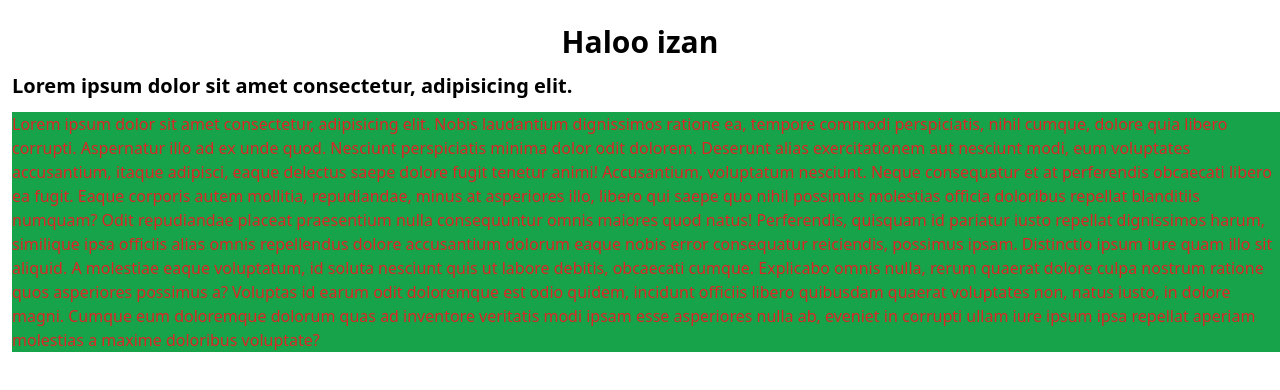
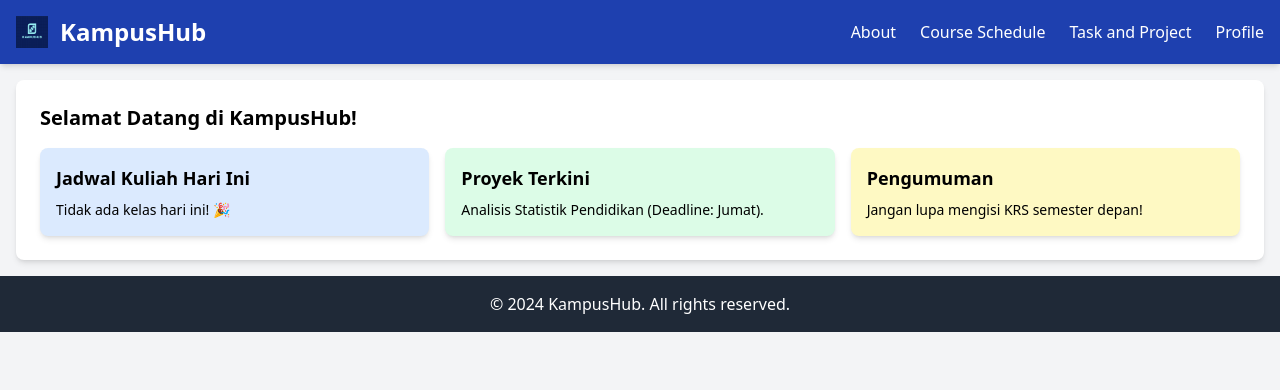
Before and after one commit to fawzan745/KampusHub, a website: page index.html in a window 1280 px wide. Drawn offline with Linux system fonts and the light colour scheme.

Commit message:
add layout and logo for main content

```diff
--- a/index.html
+++ b/index.html
@@ -6,36 +6,63 @@
     <title>KampusHub:Home</title>
     <link href="./pages/css/styles.css" rel="stylesheet" />
   </head>
-  <body>
-    <h1 class="text-3xl font-bold pt-6 mb-3 text-center">Haloo izan</h1>
-    <div class="ml-3">
-      <p class="text-xl mb-3 font-semibold">
-        Lorem ipsum dolor sit amet consectetur, adipisicing elit.
-      </p>
-      <p class="bg-green-600 text-red-600">
-        Lorem ipsum dolor sit amet consectetur, adipisicing elit. Nobis
-        laudantium dignissimos ratione ea, tempore commodi perspiciatis, nihil
-        cumque, dolore quia libero corrupti. Aspernatur illo ad ex unde quod.
-        Nesciunt perspiciatis minima dolor odit dolorem. Deserunt alias
-        exercitationem aut nesciunt modi, eum voluptates accusantium, itaque
-        adipisci, eaque delectus saepe dolore fugit tenetur animi! Accusantium,
-        voluptatum nesciunt. Neque consequatur et at perferendis obcaecati
-        libero ea fugit. Eaque corporis autem mollitia, repudiandae, minus at
-        asperiores illo, libero qui saepe quo nihil possimus molestias officia
-        doloribus repellat blanditiis numquam? Odit repudiandae placeat
-        praesentium nulla consequuntur omnis maiores quod natus! Perferendis,
-        quisquam id pariatur iusto repellat dignissimos harum, similique ipsa
-        officiis alias omnis repellendus dolore accusantium dolorum eaque nobis
-        error consequatur reiciendis, possimus ipsam. Distinctio ipsum iure quam
-        illo sit aliquid. A molestiae eaque voluptatum, id soluta nesciunt quis
-        ut labore debitis, obcaecati cumque. Explicabo omnis nulla, rerum
-        quaerat dolore culpa nostrum ratione quos asperiores possimus a?
-        Voluptas id earum odit doloremque est odio quidem, incidunt officiis
-        libero quibusdam quaerat voluptates non, natus iusto, in dolore magni.
-        Cumque eum doloremque dolorum quas ad inventore veritatis modi ipsam
-        esse asperiores nulla ab, eveniet in corrupti ullam iure ipsum ipsa
-        repellat aperiam molestias a maxime doloribus voluptate?
-      </p>
+  <body class="bg-gray-100 font-sans">
+    <!-- Header -->
+    <header class="bg-blue-800 text-white py-4 shadow-md">
+      <div class="container mx-auto flex justify-between items-center px-4">
+        <div class="flex items-center space-x-3">
+          <img src="logo.png" alt="Logo KampusHub" class="w-8 h-8" />
+          <h1 class="text-2xl font-bold ml-0-0">KampusHub</h1>
+        </div>
+        <nav class="flex space-x-6">
+          <a href="#" class="hover:text-gray-300">About</a>
+          <a href="#" class="hover:text-gray-300">Course Schedule</a>
+          <a href="#" class="hover:text-gray-300">Task and Project</a>
+          <a href="#" class="hover:text-gray-300">Profile</a>
+        </nav>
+      </div>
+    </header>
+
+    <!-- Main Content -->
+    <div class="container mx-auto flex flex-col mt-4 px-4">
+      <!-- Main Content -->
+      <main class="flex-1 bg-white shadow-md rounded-lg p-6">
+        <h2 class="text-xl font-bold mb-4">Selamat Datang di KampusHub!</h2>
+        <div class="grid grid-cols-1 md:grid-cols-2 lg:grid-cols-3 gap-4">
+          <!-- Card 1 -->
+          <div class="bg-blue-100 p-4 rounded-lg shadow-md">
+            <h3 class="font-bold text-lg">Jadwal Kuliah Hari Ini</h3>
+            <p class="text-sm mt-2">Tidak ada kelas hari ini! 🎉</p>
+          </div>
+          <!-- Card 2 -->
+          <div class="bg-green-100 p-4 rounded-lg shadow-md">
+            <h3 class="font-bold text-lg">Proyek Terkini</h3>
+            <p class="text-sm mt-2">
+              Analisis Statistik Pendidikan (Deadline: Jumat).
+            </p>
+          </div>
+          <!-- Card 3 -->
+          <div class="bg-yellow-100 p-4 rounded-lg shadow-md">
+            <h3 class="font-bold text-lg">Pengumuman</h3>
+            <p class="text-sm mt-2">Jangan lupa mengisi KRS semester depan!</p>
+          </div>
+        </div>
+      </main>
     </div>
+
+    <!-- Footer -->
+    <footer class="bg-gray-800 text-white py-4 mt-4">
+      <div class="container mx-auto text-center">
+        <p>&copy; 2024 KampusHub. All rights reserved.</p>
+      </div>
+    </footer>
+
+    <script>
+      // Mobile menu toggle
+      document.getElementById("menu-btn").addEventListener("click", () => {
+        const nav = document.querySelector("nav");
+        nav.classList.toggle("hidden");
+      });
+    </script>
   </body>
 </html>
```
Also changed, not shown: logo.png (added), pages/css/styles.css.
